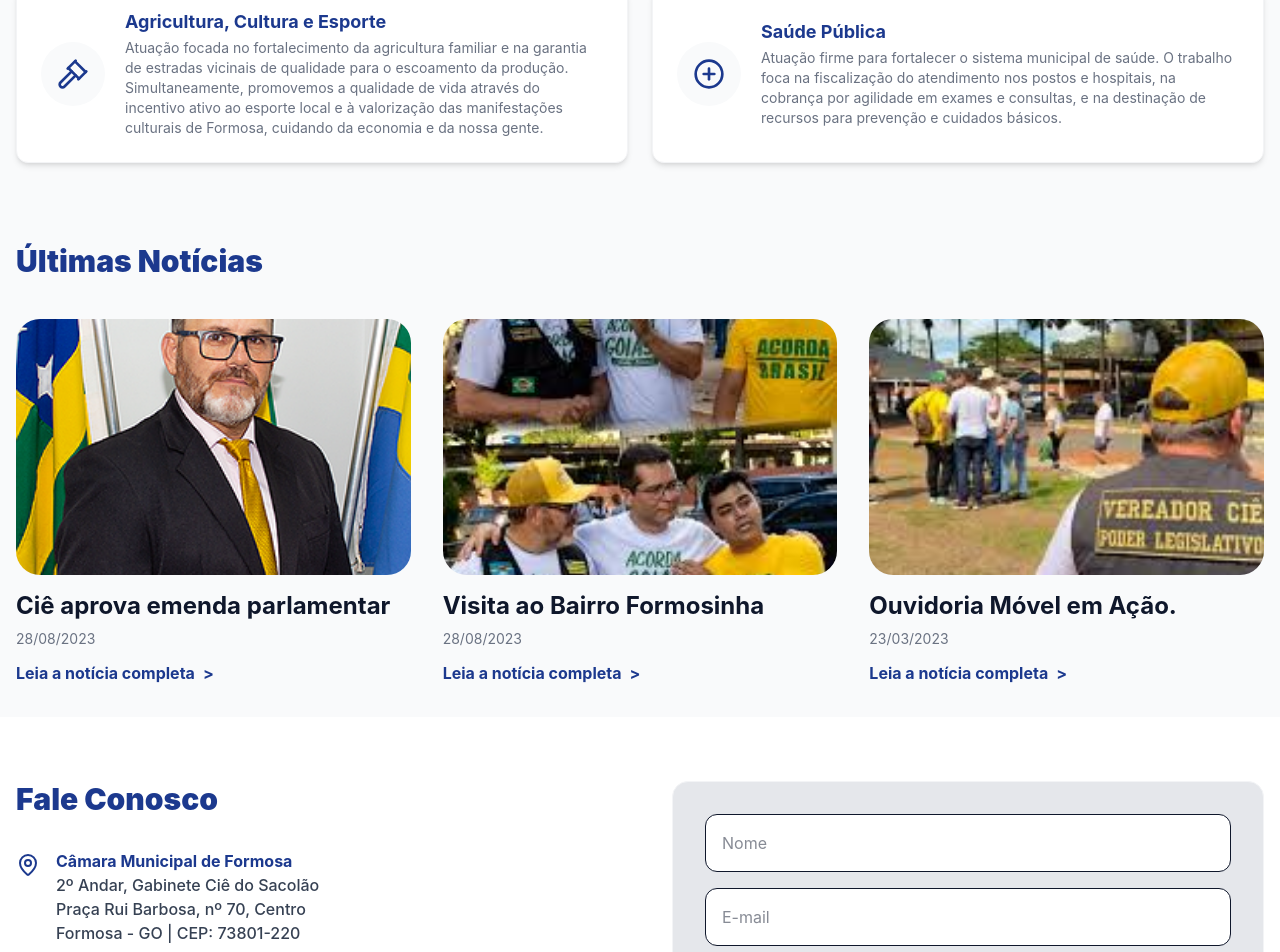
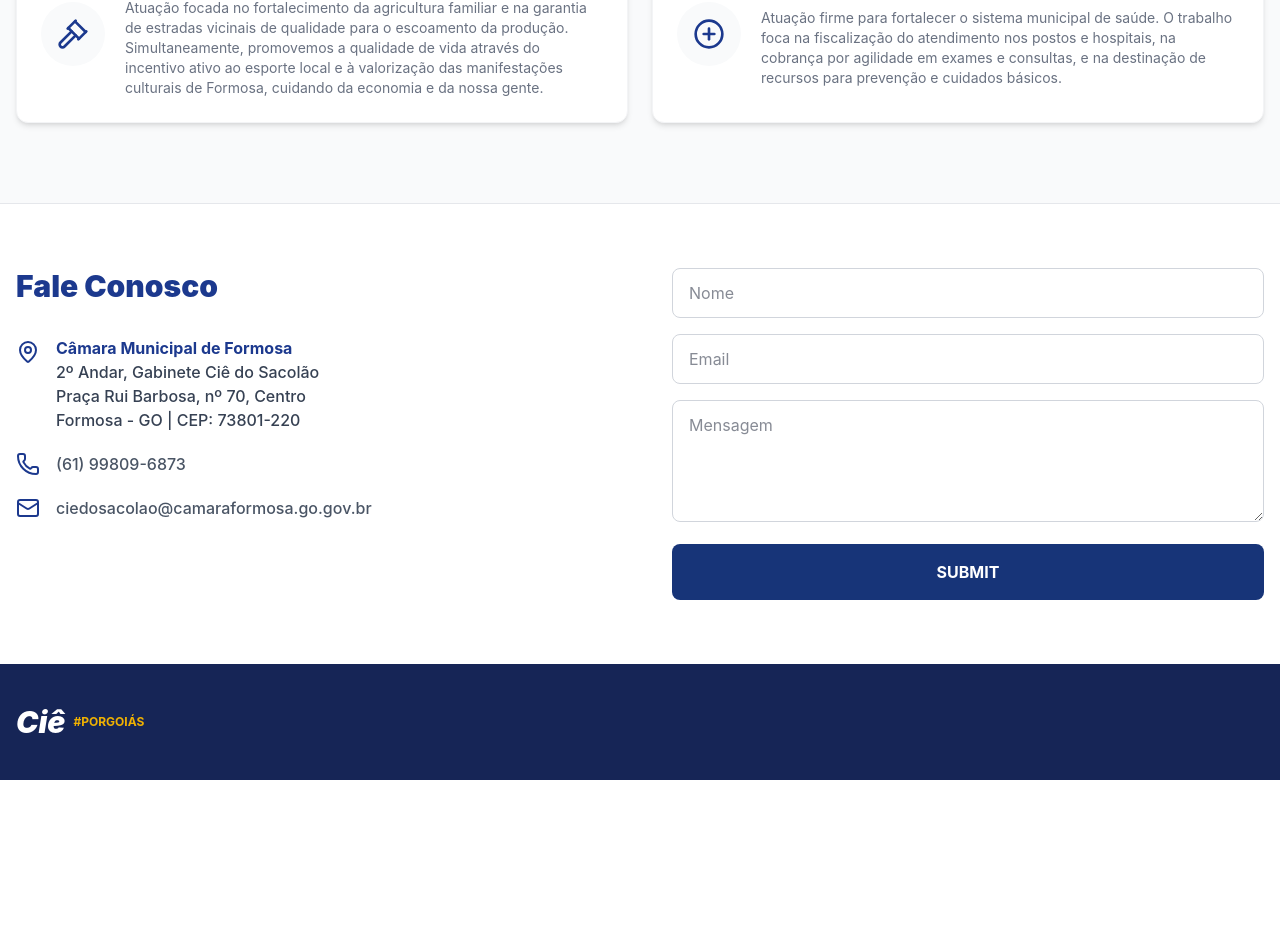
Before and after one commit to luizhenrick-programmer/ciedosacolao, a React (Vite) app: page / in a window 1280 px wide. Shown: the part 1796-2748 px from the top of the page. After the commit the page ends 2576 px from the top, so only its background shows below. Built offline with nearby package versions, Linux system fonts and the light colour scheme.

Commit message:
Projeto Final | v. 1.0

```diff
--- a/src/App.tsx
+++ b/src/App.tsx
@@ -8,7 +8,6 @@ import {
   MapPin,
   Phone,
   Mail,
-  Section,
 } from "lucide-react";
 import "./App.css";
 import logoVereador from "./assets/logo.svg";
@@ -56,7 +55,6 @@ const AchievementCard = ({
 export default function App() {
   return (
     <div className="min-h-screen bg-gray-50 font-sans text-slate-900">
-      <div className="bg-[#1B3679] w-full h-8 md:h-10 shadow-inner"></div>
       {/* --- NAVBAR --- */}
       <nav className="bg-white border-b sticky top-0 z-50 shadow-sm">
         <div className="max-w-7xl mx-auto px-4 py-3 flex justify-between items-center">
@@ -88,7 +86,7 @@ export default function App() {
               Contato
             </a>
           </div>
-          <a href={"https://chat.gazetadoitiquira.com.br/denuncie"} target="_blank" className="bg-[#00a884] text-white px-6 py-2 rounded-full font-bold hover:bg-emerald-600 transition shadow-md cursor-pointer">
+          <a href="https://chat.gazetadoitiquira.com.br/denuncie" target="_blank" className="bg-[#00a884] text-white px-6 py-2 rounded-full font-bold hover:bg-emerald-600 transition shadow-md cursor-pointer">
             Falar com Gabinete
           </a>
         </div>
@@ -238,80 +236,8 @@ export default function App() {
         </div>
       </section>
 
-      {/* --- ÚLTIMAS NOTÍCIAS --- */}
-      <section className="max-w-7xl mx-auto px-4 pb-8">
-        <h2 className="text-3xl font-black text-blue-900 mb-10">
-          Últimas Notícias
-        </h2>
-        {/* Grid de Notícias */}
-        <div className="grid grid-cols-1 md:grid-cols-3 gap-8">
-          {/* Card de Notícia - Exemplo 1 */}
-          <div className="flex flex-col group cursor-pointer">
-            <div className="overflow-hidden rounded-3xl mb-4">
-              <img
-                src={noticia1}
-                alt="Ciê aprova emenda"
-                className="w-full h-64 object-cover transition-transform duration-300 group-hover:scale-105"
-              />
-            </div>
-            <h3 className="text-2xl font-bold text-slate-900 leading-tight mb-2">
-              Ciê aprova emenda parlamentar
-            </h3>
-            <p className="text-gray-500 text-sm mb-3">28/08/2023</p>
-            <a
-              href="#"
-              className="text-blue-900 font-bold flex items-center hover:underline"
-            >
-              Leia a notícia completa <span className="ml-2">&gt;</span>
-            </a>
-          </div>
-
-          {/* Card de Notícia - Exemplo 2 */}
-          <div className="flex flex-col group cursor-pointer">
-            <div className="overflow-hidden rounded-3xl mb-4">
-              <img
-                src={noticia2}
-                alt="Visita ao Bairro"
-                className="w-full h-64 object-cover transition-transform duration-300 group-hover:scale-105"
-              />
-            </div>
-            <h3 className="text-2xl font-bold text-slate-900 leading-tight mb-2">
-              Visita ao Bairro Formosinha
-            </h3>
-            <p className="text-gray-500 text-sm mb-3">28/08/2023</p>
-            <a
-              href="#"
-              className="text-blue-900 font-bold flex items-center hover:underline"
-            >
-              Leia a notícia completa <span className="ml-2">&gt;</span>
-            </a>
-          </div>
-
-          {/* Card de Notícia - Exemplo 3 */}
-          <div className="flex flex-col group cursor-pointer">
-            <div className="overflow-hidden rounded-3xl mb-4">
-              <img
-                src={noticia3}
-                alt="Ouvidoria Móvel"
-                className="w-full h-64 object-cover transition-transform duration-300 group-hover:scale-105"
-              />
-            </div>
-            <h3 className="text-2xl font-bold text-slate-900 leading-tight mb-2">
-              Ouvidoria Móvel em Ação.
-            </h3>
-            <p className="text-gray-500 text-sm mb-3">23/03/2023</p>
-            <a
-              href="#"
-              className="text-blue-900 font-bold flex items-center hover:underline"
-            >
-              Leia a notícia completa <span className="ml-2">&gt;</span>
-            </a>
-          </div>
-        </div>
-      </section>
-
       {/* --- CONTATO --- */}
-      <footer className="bg-white pt-16">
+      <footer className="bg-white pt-16 border-t border-gray-200">
         <div className="max-w-7xl mx-auto px-4 grid md:grid-cols-2 gap-16 pb-16">
           <div>
             <h2 className="text-3xl font-black text-blue-900 mb-8">
@@ -339,19 +265,33 @@ export default function App() {
               </div>
             </div>
           </div>
-          <form className="space-y-4 bg-gray-200 p-8 rounded-2xl border border-gray-100">
+          <form className="space-y-4" onSubmit={(e) => e.preventDefault()}>
+              <div>
                 <input
                   type="text"
                   placeholder="Nome"
-              className="w-full p-4 bg-white border rounded-xl focus:ring-2 focus:ring-blue-900 outline-none transition"
+                  className="w-full border border-gray-300 rounded-lg px-4 py-3 focus:outline-none focus:border-[#173478] focus:ring-1 focus:ring-[#173478]"
                 />
+              </div>
+              <div>
                 <input
                   type="email"
-              placeholder="E-mail"
-              className="w-full p-4 bg-white border rounded-xl focus:ring-2 focus:ring-blue-900 outline-none transition"
+                  placeholder="Email"
+                  className="w-full border border-gray-300 rounded-lg px-4 py-3 focus:outline-none focus:border-[#173478] focus:ring-1 focus:ring-[#173478]"
                 />
-            <button className="w-full bg-blue-900 text-white py-4 rounded-xl font-bold hover:bg-blue-800 transition shadow-lg">
-              Enviar Mensagem
+              </div>
+              <div>
+                <textarea
+                  placeholder="Mensagem"
+                  rows={4}
+                  className="w-full border border-gray-300 rounded-lg px-4 py-3 focus:outline-none focus:border-[#173478] focus:ring-1 focus:ring-[#173478]"
+                ></textarea>
+              </div>
+              <button
+                type="submit"
+                className="w-full bg-[#173478] text-white font-bold py-4 rounded-lg hover:bg-[#173478]/90 transition-colors cursor-pointer"
+              >
+                SUBMIT
               </button>
             </form>
         </div>
```
Lines whose indentation alone changed are shown as unchanged.
